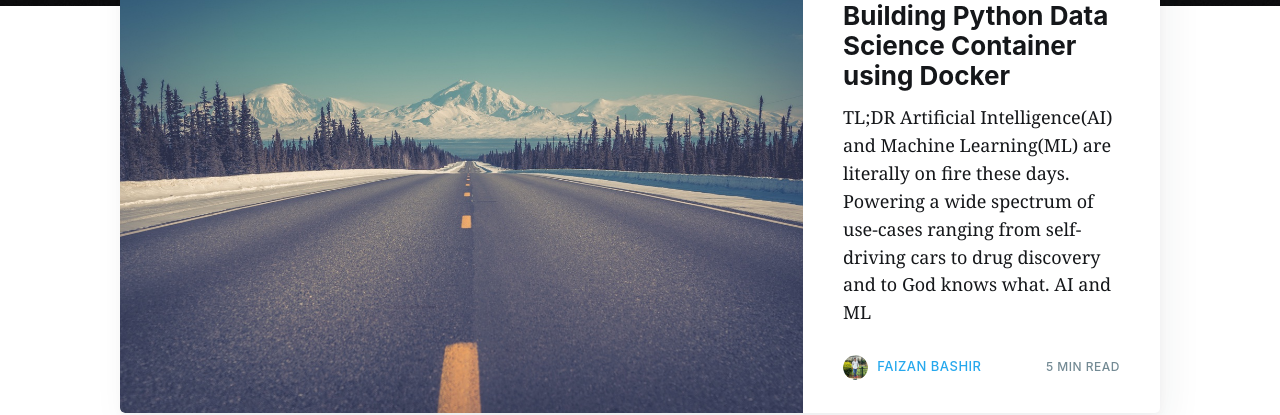
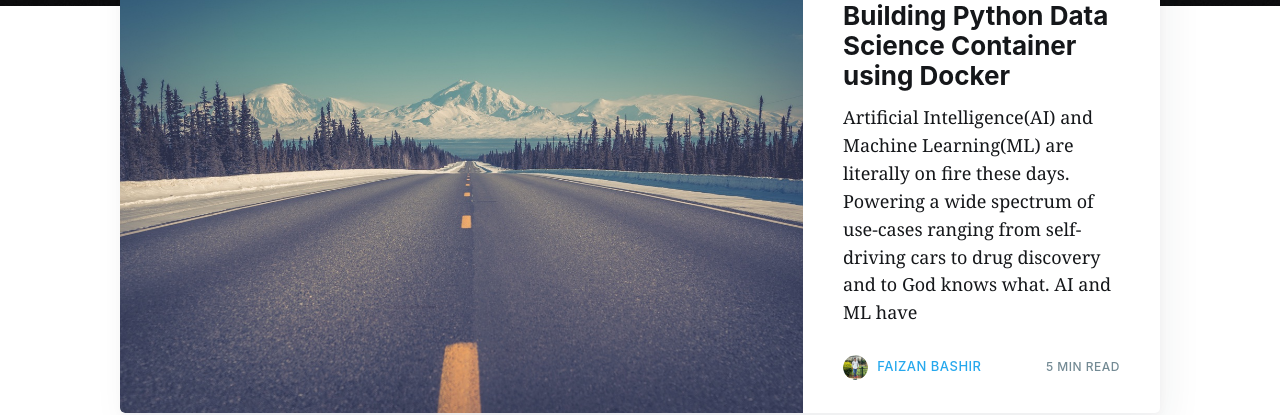
Before and after one commit to faizanbashir/faizanbashir.github.io, a Jekyll site: the page built from index.html, in a window 1280 px wide and 1400 px high, scrolled down 267 px. Shown: the part 155-570 px from the top of the window. Built offline with Jekyll 4.4.1, drawn with Linux system fonts in a browser that asks for light colours; nearby versions of some CDN libraries; the list of posts is cut into pages by our own code; comment, search, counter and statistics services are not loaded; some of the changed text lies outside the part shown.

Commit message:
Updated articles

```diff
--- a/_posts/2018-05-13-practical-introduction-to-docker-compose-d34e79c4c2b6.md
+++ b/_posts/2018-05-13-practical-introduction-to-docker-compose-d34e79c4c2b6.md
@@ -10,8 +10,6 @@
 subclass: 'post tag-docker'
 author: faizan
 ---
-### TL;DR
-
 Docker containers opened a world of possibilities for the tech community, hassles in setting up new software were decreased unlike old times when a mess was to be sorted by a grievous format, it reduced the time to set up and use new software which eventually played a big part for techies to learn new things, roll it out in a container and scrap it when done. Things became easy, and the best thing its open source anyone and everyone can use it, comes with a little learning curve though.
 
 Out of the myriad possibilities was the possibility of implementing complex technology stacks for our applications, which previously would have been the domain of experts. Today with the help of containers software engineers with sound understanding of the underlying systems can implement a complex stack and why not it’s the need of the hour, the figure of speech “Jack of all trades” got a fancy upgrade; “Master of some” based on the needs of the age. Simply put “T” shaped skills.
--- a/_posts/2019-01-25-building-python-data-science-container-using-docker-c8e346295669.md
+++ b/_posts/2019-01-25-building-python-data-science-container-using-docker-c8e346295669.md
@@ -10,7 +10,6 @@
 subclass: 'post tag-data-science'
 author: faizan
 ---
-### TL;DR
 Artificial Intelligence(AI) and Machine Learning(ML) are literally on fire these days. Powering a wide spectrum of use-cases ranging from self-driving cars to drug discovery and to God knows what. AI and ML have a bright and thriving future ahead of them.
 
 On the other hand, Docker revolutionized the computing world through the introduction of ephemeral lightweight containers. Containers basically package all the software required to run inside an image(a bunch of read-only layers) with a COW(Copy On Write) layer to persist the data.
```
